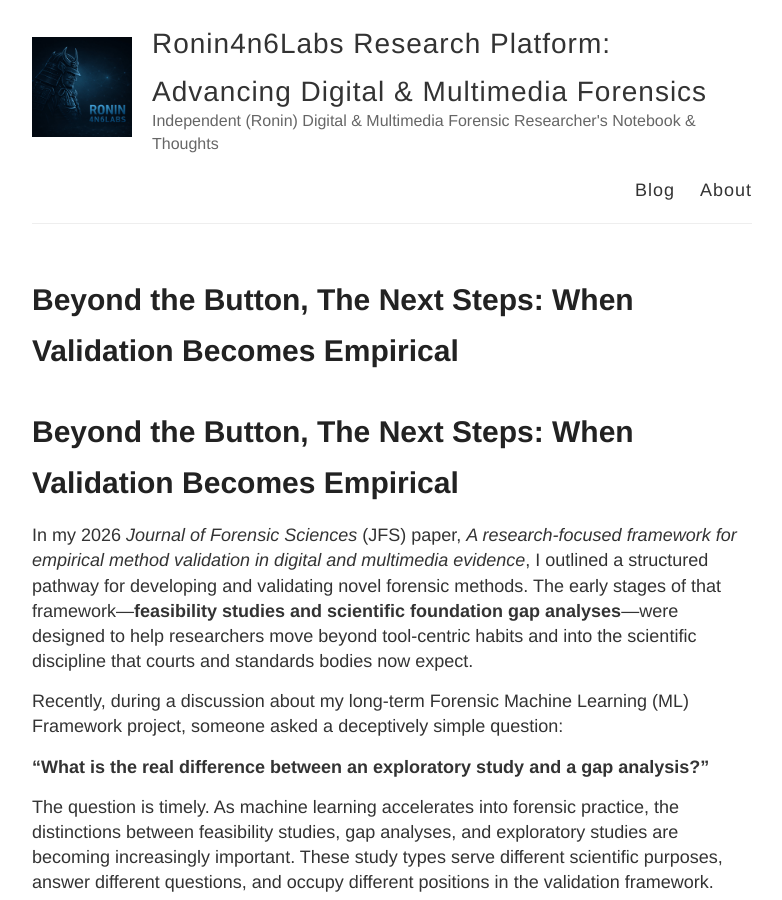
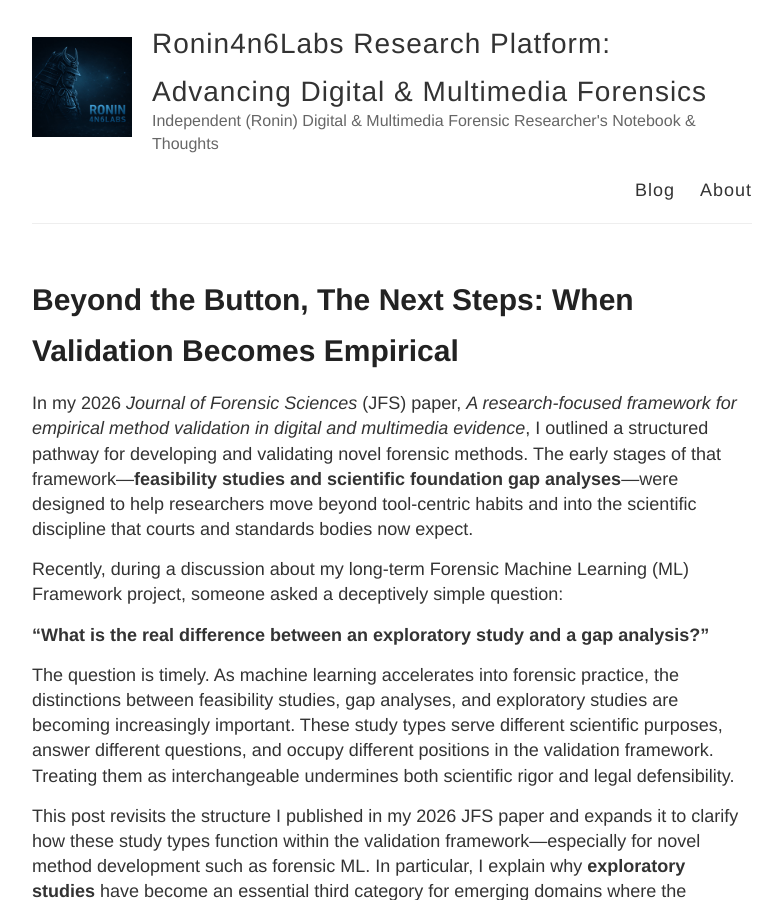
Before and after one commit to ronin4n6labs/Ronin4n6Labs.github.io, a Jekyll site: the page built from _posts/2026-04-16-beyond-the-button-method-validation-Gap_vs_Explore.md, in a window 1280 px wide and 900 px high. Shown: the whole window, without its empty margins (248-1030 px from the left). Built offline with Jekyll 4.4.1, drawn with Linux system fonts in a browser that asks for light colours.

Commit message:
Add blog post: Beyond the Button – Gap vs Exploratory Studies

```diff
--- a/_posts/2026-04-16-beyond-the-button-method-validation-Gap_vs_Explore.md
+++ b/_posts/2026-04-16-beyond-the-button-method-validation-Gap_vs_Explore.md
@@ -4,8 +4,6 @@
 date: 2026-04-16 09:00:00
 categories: method-validation
 ---
-
-# **Beyond the Button, The Next Steps: When Validation Becomes Empirical**
 
 In my 2026 *Journal of Forensic Sciences* (JFS) paper, *A research‑focused framework for empirical method validation in digital and multimedia evidence*, I outlined a structured pathway for developing and validating novel forensic methods. The early stages of that framework—**feasibility studies and scientific foundation gap analyses**—were designed to help researchers move beyond tool‑centric habits and into the scientific discipline that courts and standards bodies now expect.
 
```
